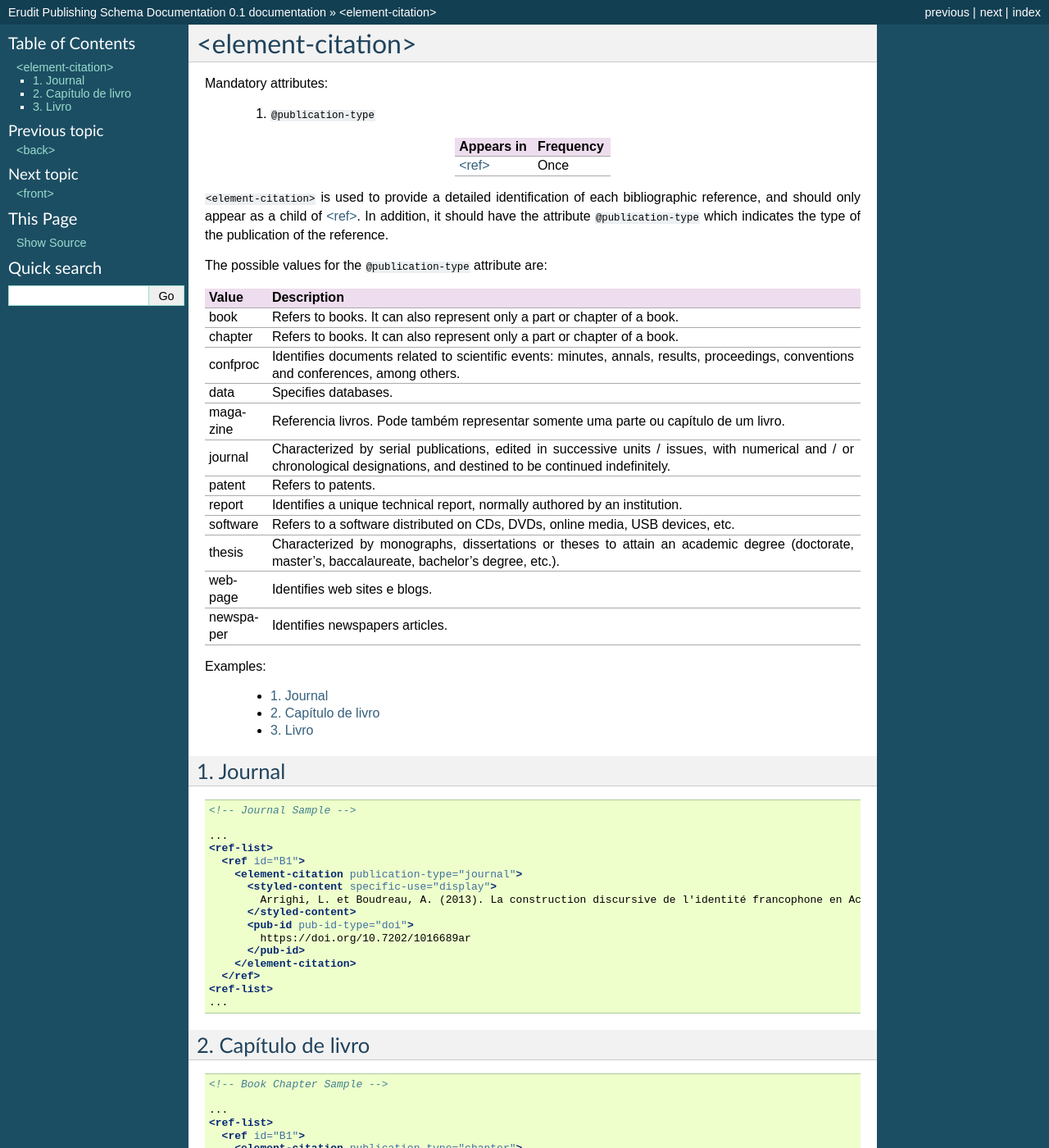
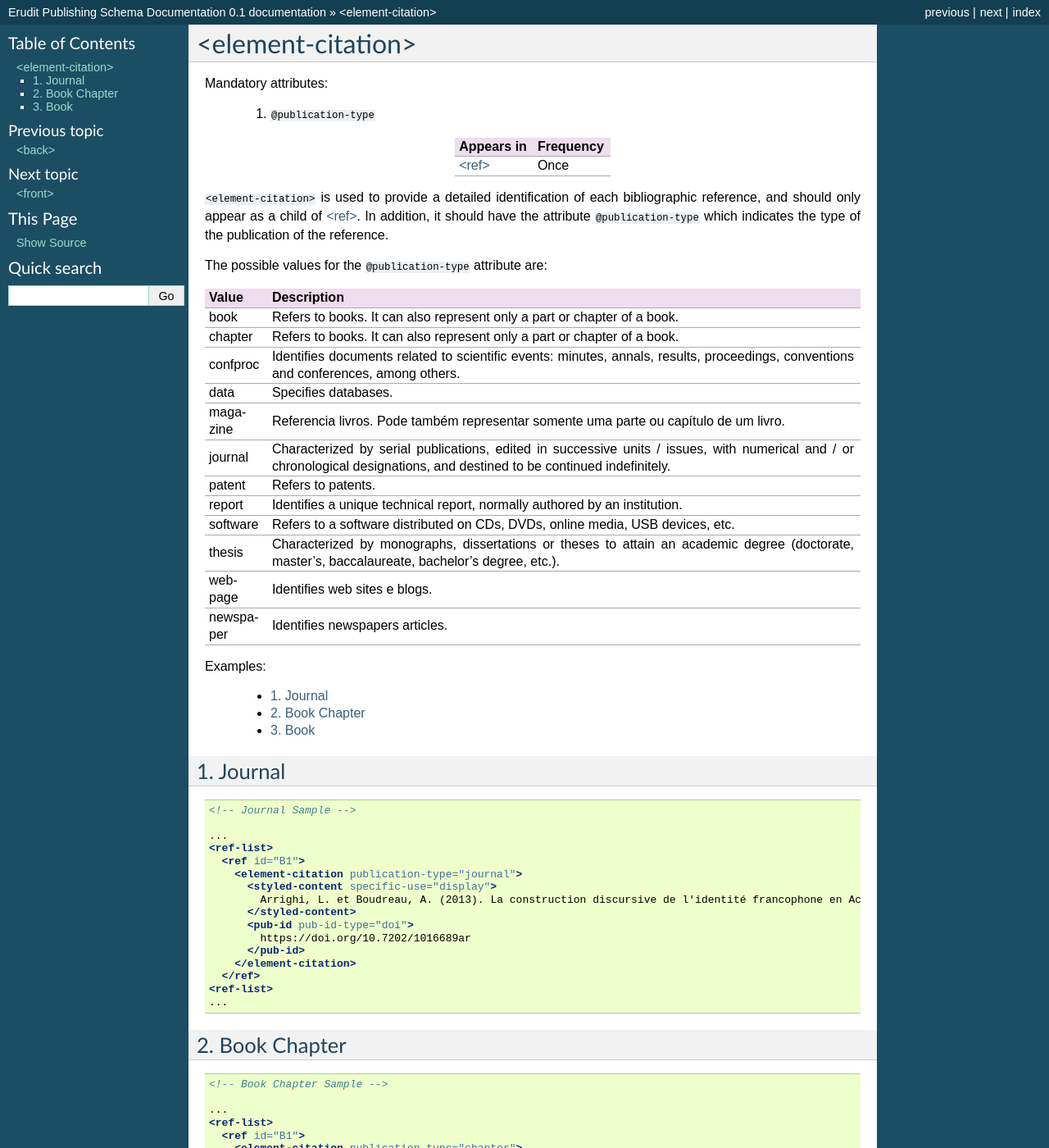
Before and after one commit to erudit/erudit-ps-documentation, a Sphinx documentation site: the page built from docs/source/tagset/element-element-citation.rst, in a window 1280 px wide and 1400 px high. Shown: the whole window at 82% size. Built offline with Sphinx 7.4.7, drawn with Linux system fonts in a browser that asks for light colours.

```diff
--- a/docs/source/tagset/element-element-citation.rst
+++ b/docs/source/tagset/element-element-citation.rst
@@ -92,8 +92,8 @@
 
 .. _element-element-citation-example-2:
 
-2. Capítulo de livro
---------------------
+2. Book Chapter
+---------------
 
 .. code-block:: xml
 
@@ -114,8 +114,8 @@
 
 .. _element-element-citation-example-3:
 
-3. Livro
---------
+3. Book
+-------
 
 .. code-block:: xml
 
```
